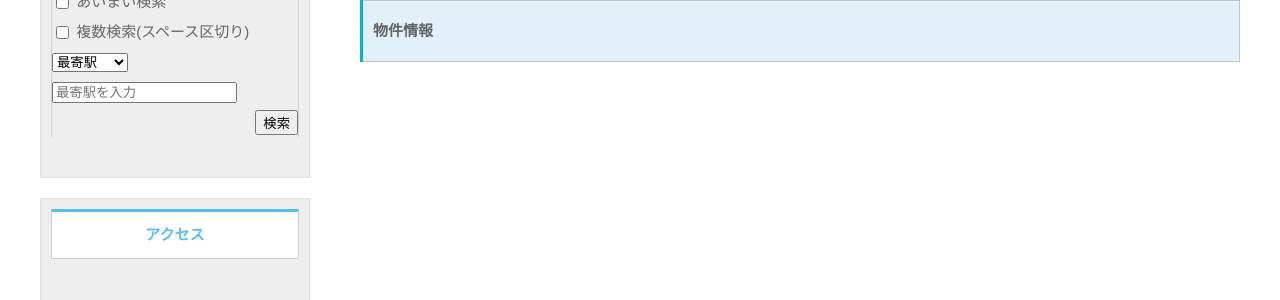
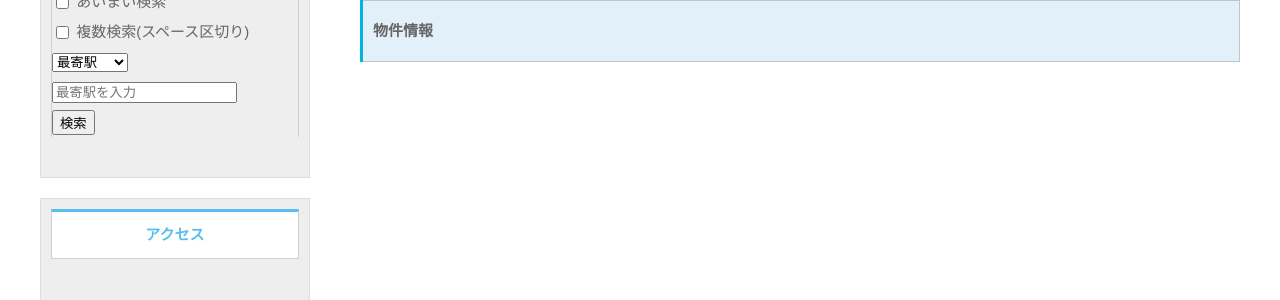
Before and after one commit to KeitaSHIBUYA/vacant_heroku, a PHP site: page / in a window 1280 px wide. Shown: the part 691-991 px from the top of the page. Run offline with PHP 8.4, Linux system fonts and the light colour scheme; data that the repository does not hold is empty; some libraries are stand-ins or nearby versions; grey boxes are pictures that could not be loaded.

Commit message:
Update index.php

```diff
--- a/index.php
+++ b/index.php
@@ -175,11 +175,11 @@ if ( isset( $_POST[ "search" ] ) ) {
 										<option value="station" <?php if($_POST["selectbox"]=="station"){echo "selected";} ?>>最寄駅</option>
 										<option value="state"<?php if($_POST["selectbox"]=="state"){echo "selected";} ?>>都道府県</option>
 									</select>
+								</div>
+								<div>
 									<input type="text" id="textbox" name="textbox" placeholder="最寄駅を入力" value="<?php if (!empty($_POST["textbox"])) {echo htmlspecialchars($_POST["textbox"], ENT_QUOTES);} ?>">
 								</div>
-								<div style="text-align: right;">
-									<input type="submit" id="search" name="search" value="検索">
-								</div>
+								<input type="submit" id="search" name="search" value="検索">
 							</form>
 						</li>
 					</ul>
```
